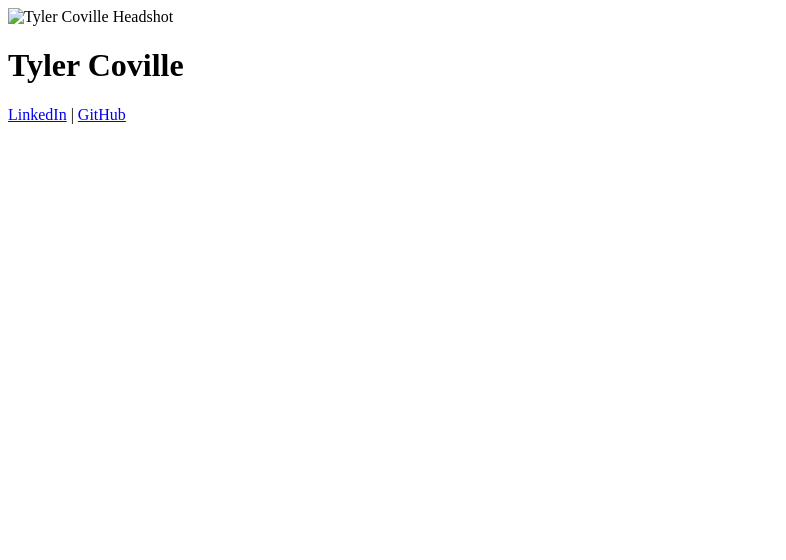
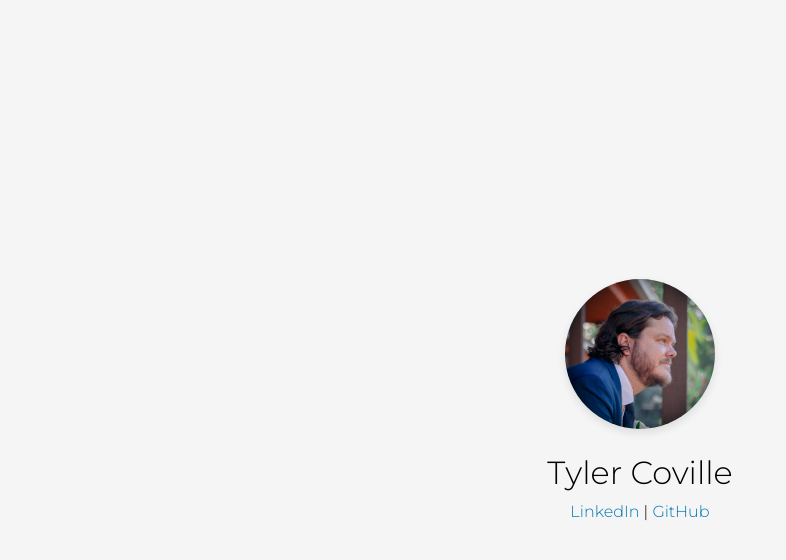
Before and after one commit to tylercoville/tylercoville.com, an Eleventy site: page src/index.md in a window 1280 px wide. Shown: the whole page, without its empty margins (0-786 px from the left). Built offline with nearby package versions, Linux system fonts and the light colour scheme; Eleventy itself is replaced by a stand-in of ours; files that its build step writes are made by us from their sources; the site is published under a folder, as on GitHub Pages, so addresses that start at the root find nothing.

Commit message:
Fixing issue with asset references when not served at root

```diff
--- a/src/_includes/layout.njk
+++ b/src/_includes/layout.njk
@@ -4,14 +4,14 @@
   <meta charset="UTF-8">
   <meta name="viewport" content="width=device-width, initial-scale=1.0">
   <title>Tyler Coville</title>
-  <link rel="stylesheet" href="/assets/styles.css">
+  <link rel="stylesheet" href="assets/styles.css">
   <link rel="preconnect" href="https://fonts.googleapis.com">
   <link rel="preconnect" href="https://fonts.gstatic.com" crossorigin>
   <link href="https://fonts.googleapis.com/css2?family=Montserrat:wght@300&display=swap" rel="stylesheet">
 </head>
 <body>
   <div class="container">
-    <img src="/assets/images/headshot.jpg" alt="Tyler Coville Headshot" class="headshot">
+    <img src="assets/images/headshot.jpg" alt="Tyler Coville Headshot" class="headshot">
     <h1>Tyler Coville</h1>
     <div class="links">
       <a href="https://www.linkedin.com/in/tylercoville/" target="_blank">LinkedIn</a> |
```
